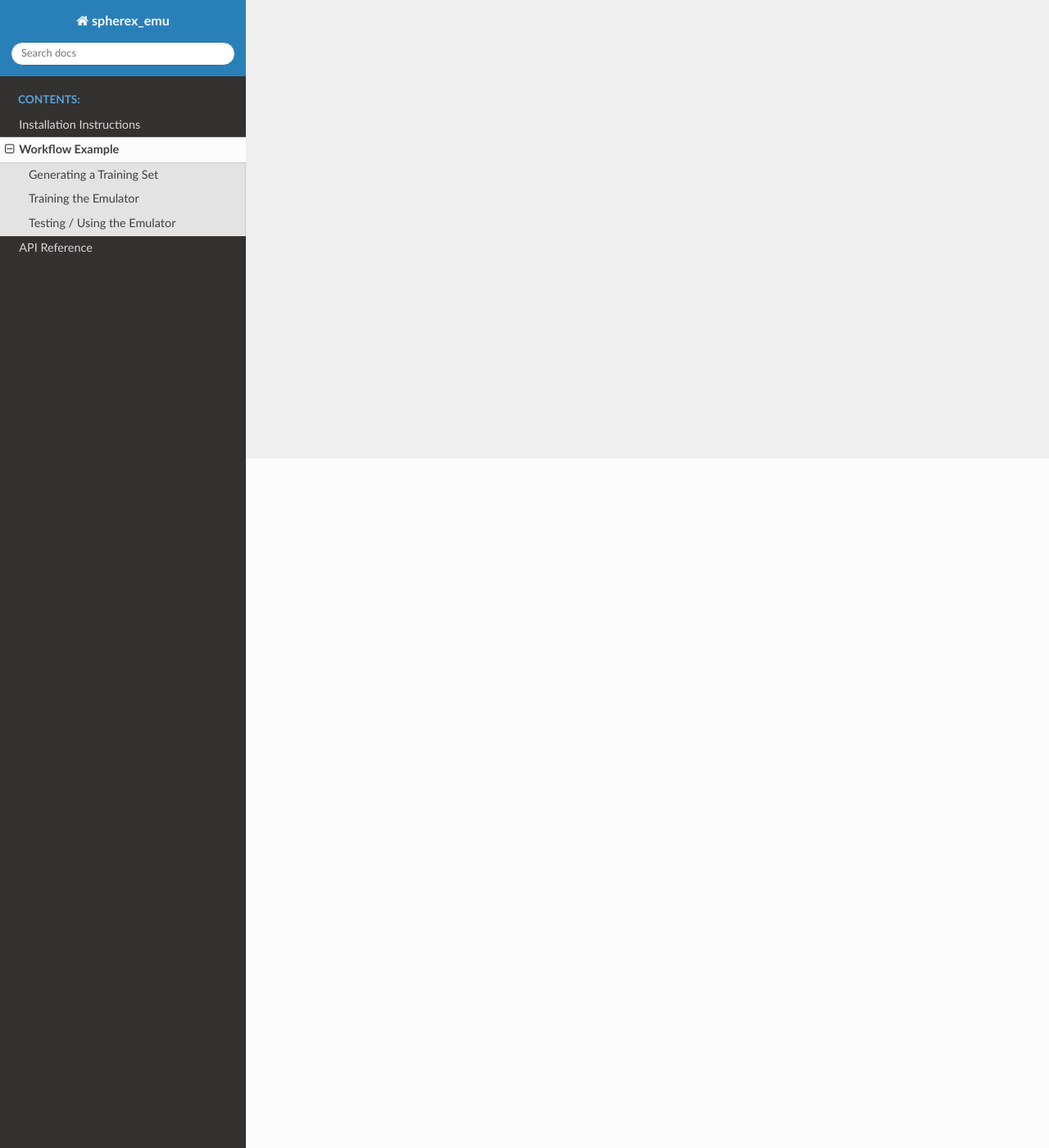
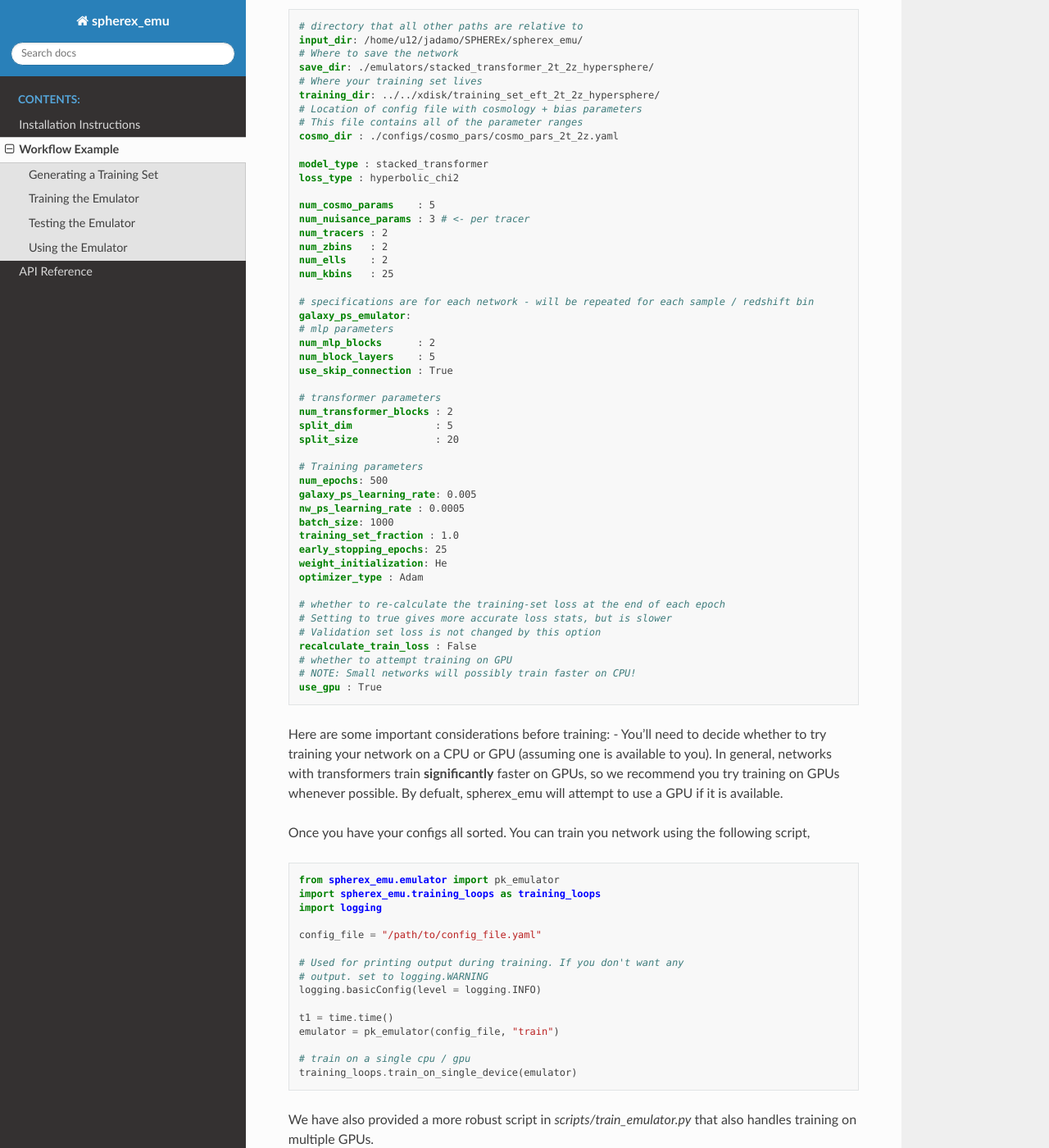
Before and after one commit to jadamo/spherex_emu, a Sphinx documentation site: the page built from docs/workflow.rst, in a window 1280 px wide and 1400 px high, scrolled down 841 px. Shown: the whole window at 82% size. Built offline with Sphinx 7.4.7 and the Read the Docs theme 3.1.0, drawn with Linux system fonts in a browser that asks for light colours; some of the changed text lies outside the part shown.

Commit message:
Added text to workflows document page

```diff
--- a/docs/workflow.rst
+++ b/docs/workflow.rst
@@ -3,13 +3,132 @@
 Workflow Example
 ================
 
-This page walks through an expected workflow using *spherex_emu*, split up into **generating a training set**, **training the network**, and **testing / using the network**
+This page walks through an expected workflow using `spherex_emu`, split up into **generating a training set**, **training the network**, and **testing / using the network**
 
 Generating a Training Set
 -------------------------
 
+This stage is where you decide what power spectrum model you want to emulate, and the corresponding
+parameter ranges it will be valid in. Assuming you have access to `ps_1loop`, we have provided a script in
+``scripts/make_training_set_eft.py`` that will attempt to create a training set in the right format for you.
+
+If you are creating your own training set, the following are the required ingredients and format you should use:
+
+* Your data should be stored in `pk-training.npz`, `pk-validation.npz`, and `pk-testing.npz` files, each of which have:
+    * a params array with shape ``[N, num_params]``.
+    * a galaxy power spectrum array with shape ``[N, num_auto_plus_cross_spectra, num_redshift_bins, num_kbins, num_ells]``.
+* You should have a `kbins.npz` file with the corresponding k-bin centers in a numpy array.
+* You should have a `cov.npy` file with a valid covariance matrix (ex: from `CovaPT` or `TheCov`).
+
 Training the Emulator
+---------------------
+
+One you have a training set, you'll need to provide a configuration file specifying
+the specific network architecture you want to use, as well as all relavent hyperparameters.
+The following is an example of such a file.
+
+.. code-block:: yaml
+
+    # directory that all other paths are relative to
+    input_dir: /home/u12/jadamo/SPHEREx/spherex_emu/
+    # Where to save the network
+    save_dir: ./emulators/stacked_transformer_2t_2z_hypersphere/
+    # Where your training set lives
+    training_dir: ../../xdisk/training_set_eft_2t_2z_hypersphere/
+    # Location of config file with cosmology + bias parameters
+    # This file contains all of the parameter ranges
+    cosmo_dir : ./configs/cosmo_pars/cosmo_pars_2t_2z.yaml
+
+    model_type : stacked_transformer
+    loss_type : hyperbolic_chi2
+
+    num_cosmo_params    : 5
+    num_nuisance_params : 3 # <- per tracer
+    num_tracers : 2
+    num_zbins   : 2
+    num_ells    : 2
+    num_kbins   : 25
+
+    # specifications are for each network - will be repeated for each sample / redshift bin
+    galaxy_ps_emulator:
+    # mlp parameters
+    num_mlp_blocks      : 2
+    num_block_layers    : 5
+    use_skip_connection : True
+
+    # transformer parameters
+    num_transformer_blocks : 2
+    split_dim              : 5
+    split_size             : 20
+
+    # Training parameters
+    num_epochs: 500
+    galaxy_ps_learning_rate: 0.005
+    nw_ps_learning_rate : 0.0005
+    batch_size: 1000
+    training_set_fraction : 1.0
+    early_stopping_epochs: 25
+    weight_initialization: He
+    optimizer_type : Adam
+
+    # whether to re-calculate the training-set loss at the end of each epoch
+    # Setting to true gives more accurate loss stats, but is slower
+    # Validation set loss is not changed by this option
+    recalculate_train_loss : False
+    # whether to attempt training on GPU
+    # NOTE: Small networks will possibly train faster on CPU!
+    use_gpu : True
+
+Here are some important considerations before training:
+- You'll need to decide whether to try training your network on a CPU or GPU (assuming
+one is available to you). In general, networks with transformers train **significantly** faster on
+GPUs, so we recommend you try training on GPUs whenever possible. By defualt, spherex_emu will attempt
+to use a GPU if it is available.
+
+Once you have your configs all sorted. You can train you network using the following script,
+
+.. code-block:: python
+
+    from spherex_emu.emulator import pk_emulator
+    import spherex_emu.training_loops as training_loops
+    import logging
+
+    config_file = "/path/to/config_file.yaml"
+
+    # Used for printing output during training. If you don't want any
+    # output. set to logging.WARNING
+    logging.basicConfig(level = logging.INFO)
+
+    t1 = time.time()
+    emulator = pk_emulator(config_file, "train")
+
+    # train on a single cpu / gpu
+    training_loops.train_on_single_device(emulator)
+
+We have also provided a more robust script in `scripts/train_emulator.py` that also
+handles training on multiple GPUs.
+
+During the actual training process, `spherex_emu` will loop through each subnet, each of which
+correspond to a single tracer / redshift bin. It will then print out the average training set and
+validation set loss values, as well as the number of epochs elapses since the validation loss improved.::
+
+    `Net idx : [ps, z], epoch: N, avg train loss: l1, avg validation loss: l2 (epochs_since_improved)`
+
+This will repeat until either the validation loss for all sub-nets hasn't improved for 25 epochs, or if max_epochs is reached.
+
+Testing the Emulator
 --------------------
 
-Testing / Using the Emulator
-----------------------------
+Using the Emulator
+-------------------
+
+Finally, once you are sure your emulator works, you can generate power spectrum with,
+
+.. code-block:: python
+
+    emulator = pk_emulator(emu_dir, "eval")
+    pk_predict = pk_emulator.get_power_spectra(input_params)
+
+which will output power spectrum multipoles as a numpy array with shape
+``[nps, nz, nk, nl]``. You can then hook up this method to your favorite MCMC sampler
+to run some likelihood analyses!
```
